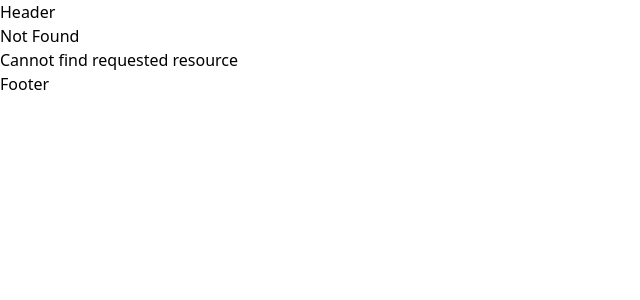
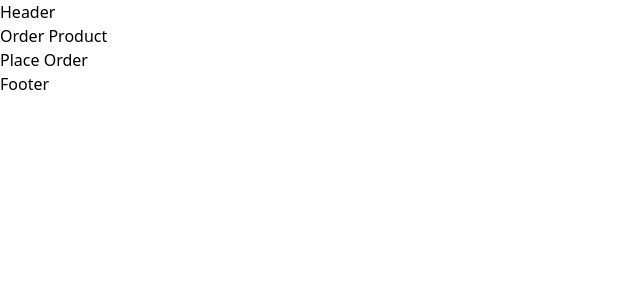
Before and after one commit to mariolazzari/nextjs15-ce, a Next.js app in the folder routing-demo/: page /order-product in a window 1280 px wide. Before the commit this address had no page. Shown: the top 300 px of the page, without its empty margins (0-640 px from the left). Built offline with nearby package versions, Linux system fonts and the light colour scheme.

Commit message:
Done lesson 22

```diff
--- /dev/null
+++ b/routing-demo/src/app/order-product/page.tsx
@@ -0,0 +1,22 @@
+"use client";
+
+import { useRouter } from "next/navigation";
+
+function OrderProductPage() {
+  const router = useRouter();
+
+  const onClick = () => {
+    router.push("/");
+  };
+
+  return (
+    <>
+      <h1>Order Product</h1>
+      <button className="p-4 bg-slate-400" onClick={onClick}>
+        Place Order
+      </button>
+    </>
+  );
+}
+
+export default OrderProductPage;
--- a/routing-demo/src/app/products/[productId]/reviews/[reviewId]/page.tsx
+++ b/routing-demo/src/app/products/[productId]/reviews/[reviewId]/page.tsx
@@ -1,4 +1,4 @@
-import { notFound } from "next/navigation";
+import { redirect } from "next/navigation";
 
 type Props = {
   params: Promise<{
@@ -11,7 +11,8 @@ async function ProductReviewPage({ params }: Props) {
   const { productId, reviewId } = await params;
 
   if (+reviewId > 100) {
-    notFound();
+    //   notFound();
+    redirect("/product");
   }
 
   return (
```
